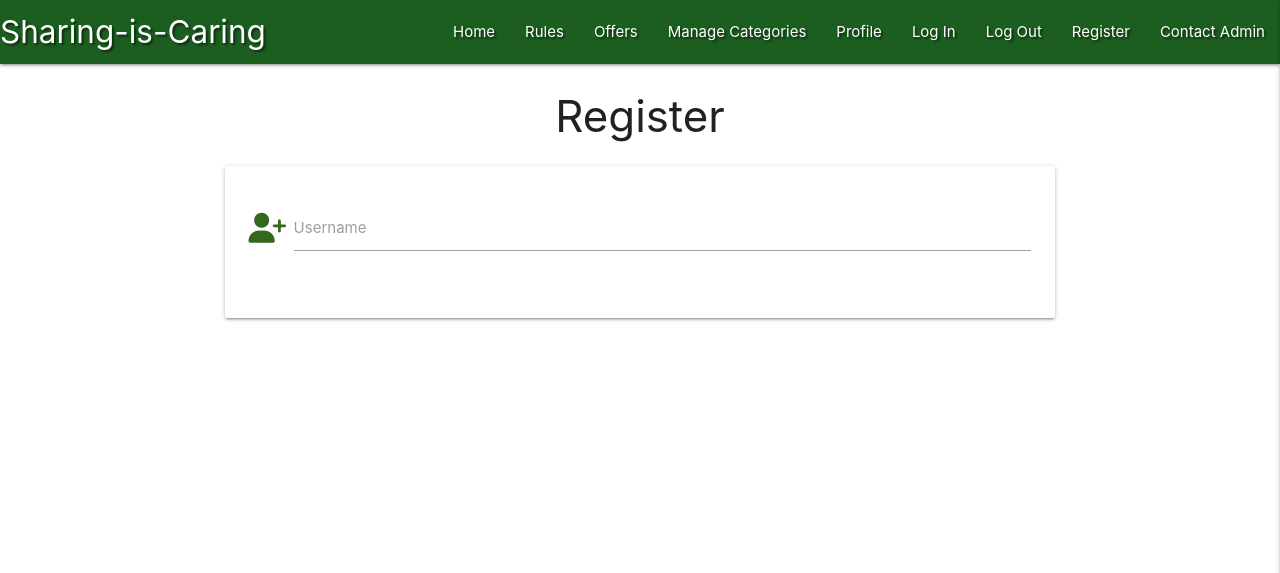
After one commit to Code-Institute-Submissions/Morpheus-23-my-dutch-life_JulRseub, a Flask app: page /register in a window 1280 px wide. The commit adds this page. Shown: the top 573 px of the page. Run offline with Flask 2, Linux system fonts and the light colour scheme; some libraries are stand-ins or nearby versions.

Commit message:
Imported werkzeug and added basic registration page functionality

```diff
--- a/app.py
+++ b/app.py
@@ -4,6 +4,7 @@ from flask import (
     redirect, request, session, url_for)
 from flask_pymongo import PyMongo
 from bson.objectid import ObjectId
+from werkzeug.security import generate_password_hash, check_password_hash
 if os.path.exists("env.py"):
     import env
 
@@ -23,6 +24,9 @@ def get_offers():
     offers = mongo.db.offers.find()
     return render_template("offers.html", offers=offers)
 
+@app.route("/register", methods=["GET", "POST"])
+def register():
+    return render_template("register.html")
 
 if __name__ == "__main__":
     app.run(host=os.environ.get("IP"),
--- a/templates/base.html
+++ b/templates/base.html
@@ -21,17 +21,17 @@
             <!-- main navbar -->
             <nav class="nav-extended text-shadow green darken-4">
                 <div class="nav-wrapper">
-                    <a href="#{{ url_for('get_offers') }}" class="brand-logo">Sharing-is-Caring</a>
+                    <a href="{{ url_for('get_offers') }}" class="brand-logo">Sharing-is-Caring</a>
                     <a href="#" data-target="mobile-demo" class="sidenav-trigger right"><i class="fas fa-bars"></i></a>
                     <ul class="right hide-on-med-and-down">
-                        <li><a href="#">Home</a></li>
+                        <li><a href="{{ url_for('get_offers') }}">Home</a></li>
                         <li><a href="#">Rules</a></li>
                         <li><a href="#">Offers</a></li>
                         <li><a href="#">Manage Categories</a></li>
                         <li><a href="#">Profile</a></li>
                         <li><a href="#">Log In</a></li>
                         <li><a href="#">Log Out</a></li>
-                        <li><a href="#">Register</a></li>
+                        <li><a href="{{ url_for('register') }}">Register</a></li>
                         <li><a href="#">Contact Admin</a></li>
                     </ul>
                 </div>
@@ -40,14 +40,14 @@
             <!-- mobile sidenav -->
             <ul class="sidenav" id="mobile-demo">
                 <li><h4 class="center-align green-text text-darken 4">Sharing-is-Caring</h4></li>
-                <li><a href="#">Home</a></li>
+                <li><a href="{{ url_for('get_offers') }}">Home</a></li>
                 <li><a href="#">Rules</a></li>
                 <li><a href="#">Offers</a></li>
                 <li><a href="#">Manage Categories</a></li>
                 <li><a href="#">Profile</a></li>
                 <li><a href="#">Log In</a></li>
                 <li><a href="#">Log Out</a></li>
-                <li><a href="#">Register</a></li>
+                <li><a href="{{ url_for('register') }}">Register</a></li>
                 <li><a href="#">Contact Admin</a></li>
             </ul>
         </header>
--- /dev/null
+++ b/templates/register.html
@@ -0,0 +1,20 @@
+{% extends "base.html" %}
+{% block content %}
+
+<h3 class="center-align">Register</h3>
+
+    <div class="row">
+        <div class="col s12 m8 offset-m2">
+            <form class="card-panel ">
+                <div class="row">
+                    <div class="input-field col s12">
+                        <i class="fas fa-user-plus prefix light-green-text text-darken-4"></i>
+                        <input id="username" name="username" type="text" class="validate">
+                        <label for="username">Username</label>
+                    </div>
+                </div>
+            </form>
+        </div>
+    </div>
+
+{% endblock %}
```
